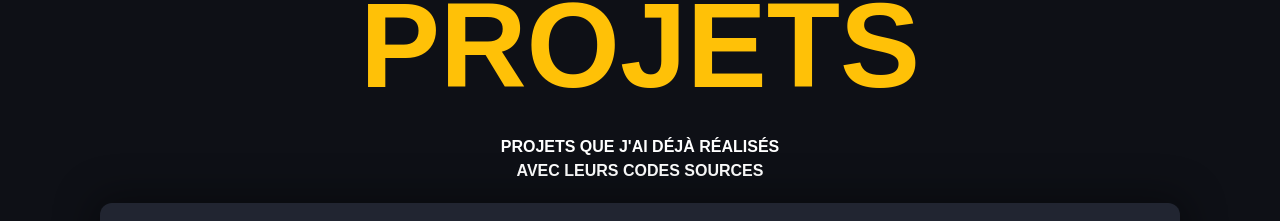
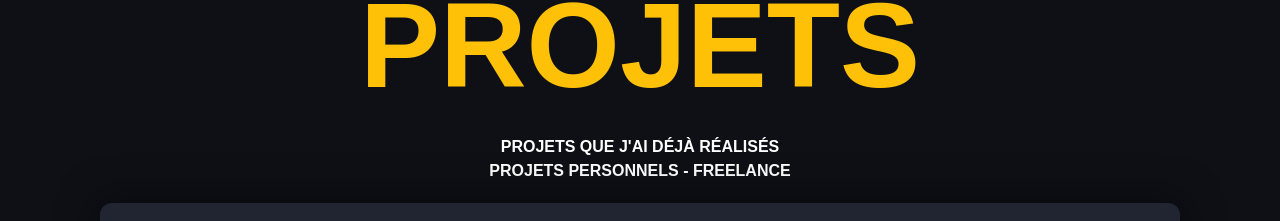
Before and after one commit to richazim/my-portfolio, a Next.js app: page / in a window 1280 px wide. Shown: the part 845-1066 px from the top of the page. Built offline with nearby package versions, Linux system fonts and the light colour scheme; no server answers; a web font is replaced by a local one.

Commit message:
Word fix

```diff
--- a/sections/WorksSection.tsx
+++ b/sections/WorksSection.tsx
@@ -10,7 +10,7 @@ const WorksSection = () => {
         <div className="titles text-center font-bold font-monaSans text-[#fff]">
           <h3 className="xl:text-[120px] lg:text-[100px] md:text-[70px] sm:text-[50px] text-[40px] text-[#ffc107]">PROJETS</h3>
           <p>PROJETS QUE J&apos;AI DÉJÀ RÉALISÉS</p>
-          <p>AVEC LEURS CODES SOURCES</p>
+          <p>PROJETS PERSONNELS - FREELANCE</p>
         </div>
         <div className="flex flex-col gap-[50px] pt-[20px]">
           {
```
